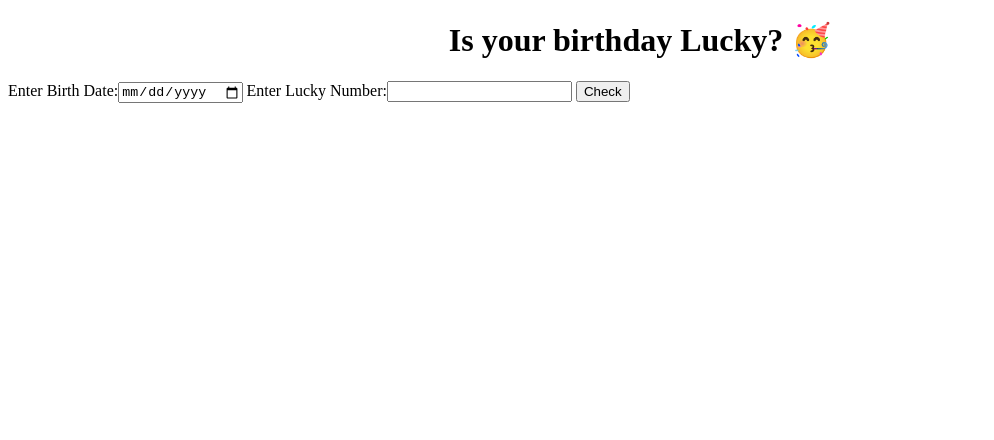
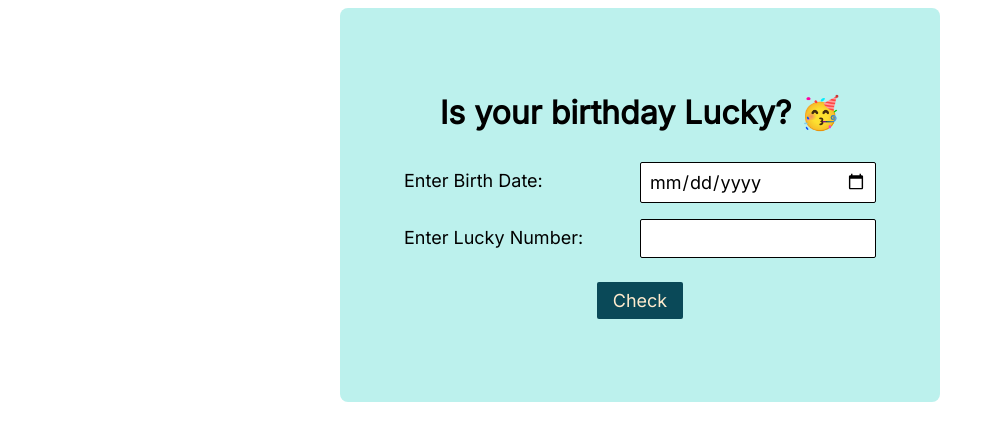
Before and after one commit to bhushannaikaroskar/lucky-birthday, a plain HTML site: page index.html in a window 1280 px wide. Shown: the whole page, without its empty margins (0-994 px from the left). Drawn offline with Linux system fonts and the light colour scheme.

Commit message:
style: add css component library and style index page

```diff
--- a/index.html
+++ b/index.html
@@ -12,7 +12,7 @@
         <h1>Is your birthday Lucky? 🥳</h1>
         <label for="date-of-birth">Enter Birth Date:</label><input type="date" id="date-of-birth">
         <label for="lucky-number">Enter Lucky Number:</label><input type="number" id="lucky-number">
-        <button id="check-number">Check</button>
+        <button id="check-number" class="button-primary">Check</button>
         <p id="output-box"></p>
     </div>
     <script src="app.js"></script>
--- a/style.css
+++ b/style.css
@@ -1,3 +1,75 @@
+@import url('https://fonts.googleapis.com/css2?family=Inter&display=swap');
+
+:root{
+    --primary-color: #0A4958;
+    --secondary-color: #BCF1ED;
+}
+
+/* body{
+    display: flex;
+    vertical-align: center;
+    margin: auto;
+    height: 100vh;
+} */
+
+*{
+    font-family: 'Inter',sans-serif;
+}
+
+.container{
+    box-sizing: border-box;
+    max-width: 600px;
+    width: 100%;
+    padding: 4rem;
+    margin: auto;
+    border-radius: 0.5rem;
+    background-color:var(--secondary-color);
+}
+
 h1{
     text-align: center;
 }
+
+label{
+    box-sizing: border-box;
+    display: inline-block;
+    width: 50%;
+    font-size: large;
+    padding: 0.5rem 0;
+    margin: 0.5rem 0;
+
+}
+
+input{
+    vertical-align: top;
+    box-sizing: border-box;
+    display: inline-block;
+    width: 50%;
+    font-size: large;
+    padding: 0.5rem ;
+    margin: 0.5rem 0;
+    border-radius: 2px;
+    border: 1px solid black;
+}
+
+.button-primary{
+    display: block;
+    margin: 1rem auto;
+    font-size: large;
+    padding: 0.5rem 1rem;
+    border: none;
+    background-color: var(--primary-color);
+    color: blanchedalmond;
+    border-radius: 2px;
+}
+
+#output-box{
+    text-align: center;
+    font-size: 1.2rem;
+}
+
+@media only screen and (max-width:600px) {
+    .container{
+        padding: 2rem;
+    }
+}
```
